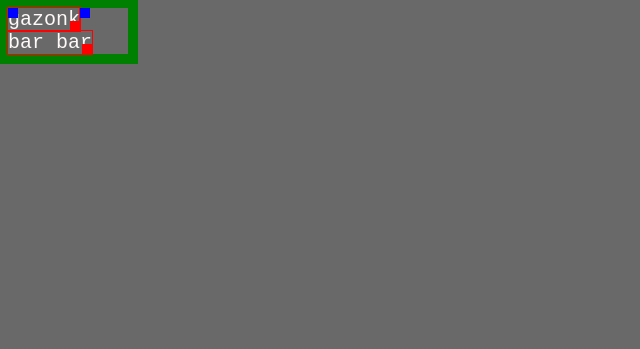
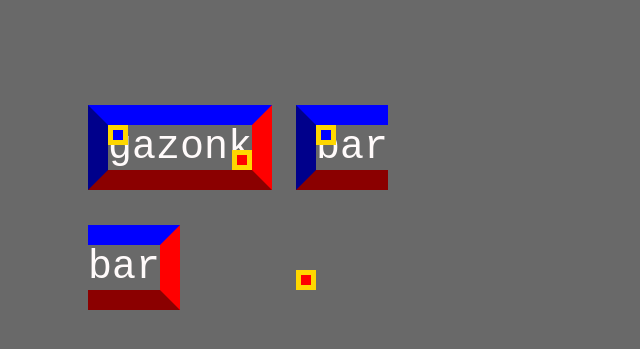
Before and after one commit to myfonj/myfonj.github.io, a Jekyll site: the page tst/wrapped-inline-element-as-offset-parent.html, which Jekyll copies as it is, in a window 1280 px wide. Shown: the top 349 px of the page, without its empty margins (0-640 px from the left). Built offline with Jekyll 4.4.1, drawn with Linux system fonts in a browser that asks for light colours.

Commit message:
Update wrapped-inline-element-as-offset-parent.html

```diff
--- a/tst/wrapped-inline-element-as-offset-parent.html
+++ b/tst/wrapped-inline-element-as-offset-parent.html
@@ -1,34 +1,45 @@
 <!doctype html>
-<title>inline element as offet parent for absolute positioning</title>
+<title>inline element as offset parent for absolute positioning</title>
 <style>
-html { background: dimgray; color: snow;}
+html {
+ background: dimgray;
+ color: snow;
+ font-family: monospace, monospace;
+ font-size: 40px;
+ line-height: 3;
+ margin: 2rem;
+}
 
+span {
+ display: inline;
+ position: relative;
+ border-width: 0.5em;
+ border-style: solid;
+ border-color: blue red darkred darkblue;
+}
 
-div { font-family: monospace, monospace; width: 6em; outline: 10px solid green; font-size: 20px; }
-
-span {position: relative; outline: 1px solid red; }
+span::before,
+span::after {
+ content: '';
+ position: absolute;
+ width: 0.25em;
+ height: 0.25em;
+ border: 5px solid gold;
+}
 
 
 span::before {
- content: '';
- position: absolute;
  background-color: blue;
- width: 10px; height: 10px;
  left: 0;
  top: 0;
 }
 span::after {
- content: '';
- position: absolute;
  background-color: red;
- width: 10px; height: 10px;
  right: 0;
  bottom: 0;
 }
 
 </style>
-<script>
 
-</script>
-
-<div><span>gazonk</span> <span>bar bar</span></div>
+<span>gazonk</span>
+<span>bar<br>bar</span>
```
